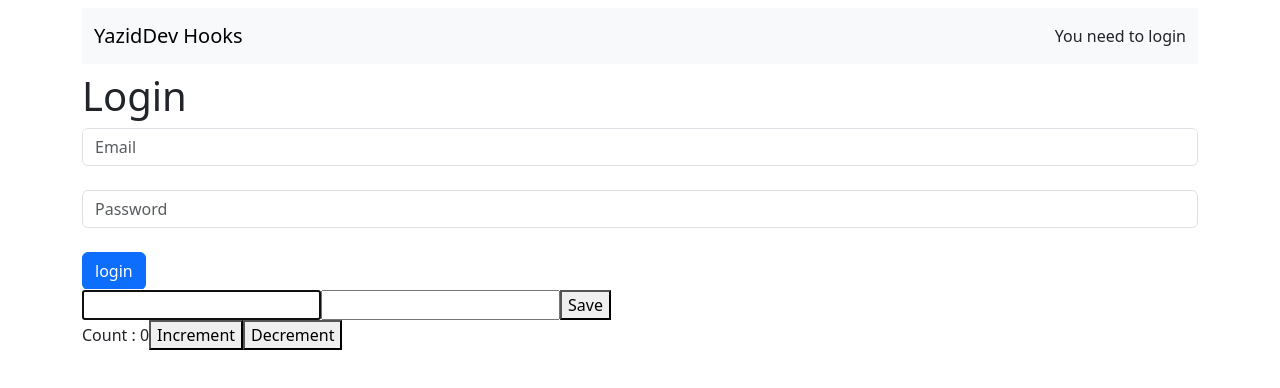
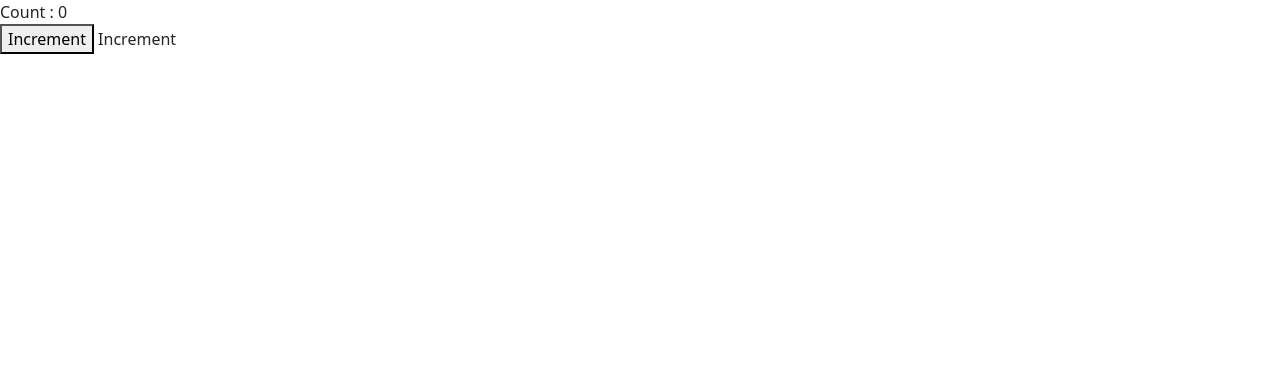
Before and after one commit to yazid1bernou/hooks-react, a React (Create React App) app: page / in a window 1280 px wide. Shown: the top 388 px of the page. Built offline with nearby package versions, Linux system fonts and the light colour scheme.

Commit message:
useCallback

```diff
--- a/src/App.js
+++ b/src/App.js
@@ -6,23 +6,34 @@ import Login from "./Login";
 import ToggleTheme from "./ToggleTheme";
 
  */
-import { useContext } from "react";
+import React, { useCallback, useContext  , useState} from "react";
 import Header from "./components/Header";
 import Login from "./components/Login";
 import  { AuthContext , AuthProvider } from "./Context/AuthContext";
 import { FunctionComponents } from "./components/FunctionComponent";
 import Count from "./components/Count";
+import Button from "./components/Button";
 
  /*  const [visible , setVisible ] = useState(true);  */
 
  function App() {
+    const [count , setCount] =  useState(0) ;
 
-  const authContext =  useContext(AuthContext)
+    function increment () {
+      setCount(s => s + 1);
+    }
+    const incrementCallback =  useCallback(increment , [])
+ // const authContext =  useContext(AuthContext)
   return (
 
     <div className="container">
 
-              <Header />
+          <div>
+              Count : {count}
+              <Button type="" onClick={incrementCallback}>Increment </Button>
+          </div>
+
+         {/*      <Header />
               { authContext.auth.email ? 'Welcome' :
               <Login />
               }
@@ -30,7 +41,7 @@ import Count from "./components/Count";
 
             <FunctionComponents />
             <Count />
-
+               */}
 
 
 
@@ -58,6 +69,25 @@ import Count from "./components/Count";
   );
 }
 
+ class Appclass extends React.Component {
+    state = {
+      count : 0 ,
+    }
+    increment = () =>{
+        this.setState({ count : this.state.count + 1 })
+    }
+     render () {
+         return (
+
+          <div>
+                Count : {this.state.count}
+                <Button type="button" onClick={this.increment}> Increment </Button>
+          </div>
+         )
+     }
+ }
+
+
 function AppWithSrore () {
   return (
     <AuthProvider>
@@ -67,4 +97,4 @@ function AppWithSrore () {
 
 }
 
-export default AppWithSrore;
+export default Appclass;
--- /dev/null
+++ b/src/components/Button.js
@@ -0,0 +1,14 @@
+import React from "react";
+
+const randomColour = () => '#'+(Math.random()*0xFFFFFF<<0).toString(16);
+
+function Button (props) {
+    return (
+        <div>
+            <button type="" onClick={props.onClick} style={{background : randomColour }}> Increment</button>
+            {props.children}
+        </div>
+    )
+}
+
+export default Button;
```
